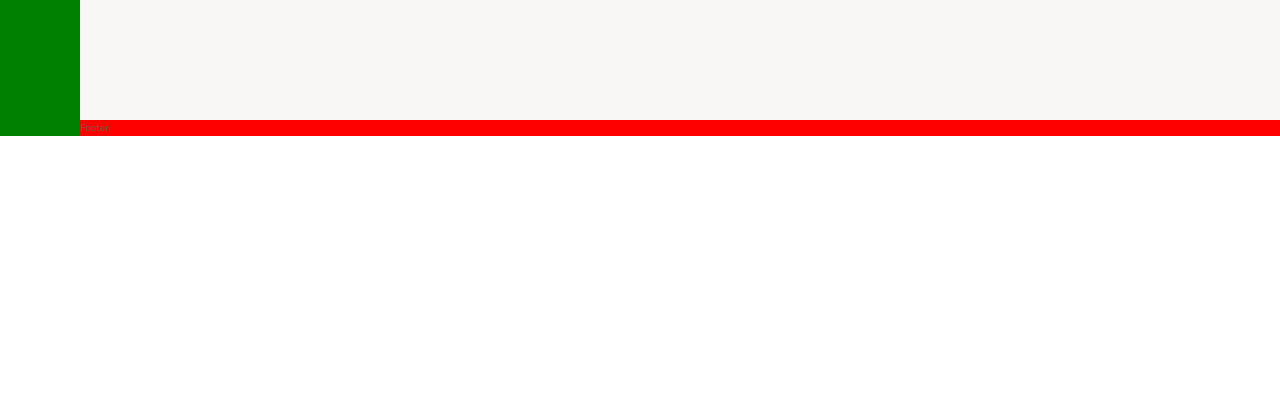
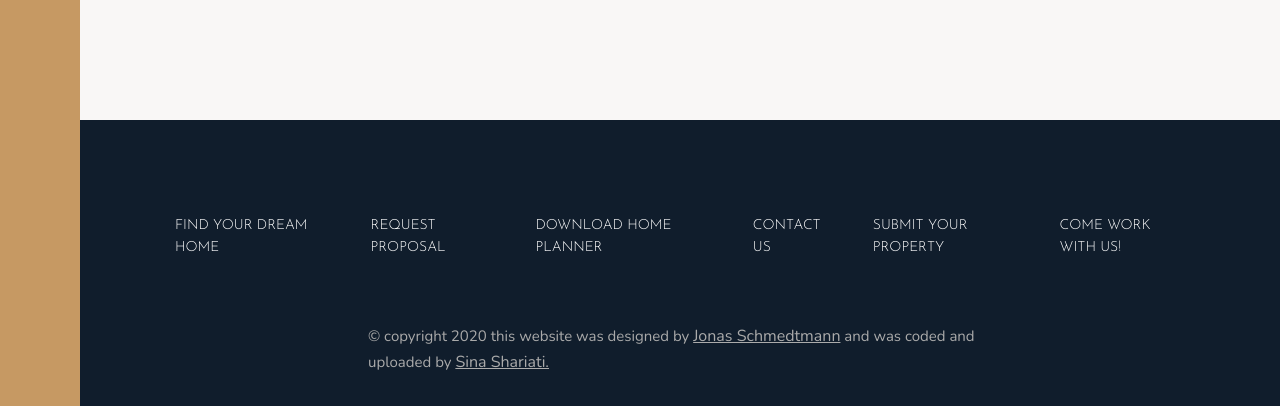
Before and after one commit to Noisyboy-9/nexter, a website: page public/index.html in a window 1280 px wide. Shown: the part 3263-3669 px from the top of the page. Before the commit the page ends 3399 px from the top, so only its background shows below. Drawn offline with nearby package versions, Linux system fonts and the light colour scheme.

Commit message:
finished building the footer and sidebar section

```diff
--- a/public/index.html
+++ b/public/index.html
@@ -13,10 +13,9 @@
 
 <body class="grid-container">
 
-
-
-
-    <aside class="sidebar">side bar</aside>
+    <aside class="sidebar">
+        <span class="sidebar__hamburger-icon"></span>
+    </aside>
 
     <header class="header">
         this is the header
@@ -429,7 +428,23 @@
         </figure>
     </section>
 
-    <footer class="footer">Footer</footer>
+    <footer class="footer">
+        <nav class="footer__nav">
+            <ul class="footer__list">
+                <li class="footer__item"><a href="#" class="footer__link">Find your dream home</a></li>
+                <li class="footer__item"><a href="#" class="footer__link">request proposal</a></li>
+                <li class="footer__item"><a href="#" class="footer__link">download home planner</a></li>
+                <li class="footer__item"><a href="#" class="footer__link">contact us</a></li>
+                <li class="footer__item"><a href="#" class="footer__link">submit your property</a></li>
+                <li class="footer__item"><a href="#" class="footer__link">come work with us!</a></li>
+            </ul>
+        </nav>
+
+
+        <p class="footer__copyright">
+            &copy; copyright 2020 this website was designed by <a class="footer__copyright-link" href="http://codingheroes.io/">Jonas  Schmedtmann</a> and was coded and uploaded by <a class="footer__copyright-link" href="https://github.com/Noisyboy-9">Sina Shariati.</a>
+        </p>
+    </footer>
 </body>
 
 </html>
--- a/src/scss/layouts/_footer.scss
+++ b/src/scss/layouts/_footer.scss
@@ -1,4 +1,60 @@
 .footer {
-    background-color: red;
+    background-color: $color-secondary;
     grid-column: 2 / -1;
+    padding: 8rem;
+
+    &__nav {
+        display: flex;
+        justify-content: center;
+    }
+
+    &__list {
+        display: flex;
+        list-style: none;
+    }
+
+    &__item {
+        &:not(:last-child) {
+            margin-right: 2rem;
+        }
+    }
+
+    &__link {
+
+        &:link,
+        &:visited {
+            font-size: 1.4rem;
+            font-family: $font-display;
+            display: block;
+            padding: 1.5rem;
+            text-transform: uppercase;
+            text-decoration: none;
+            text-emphasis: center;
+            color: white;
+            transition: all 0.2s;
+        }
+
+        &:hover,
+        &:active {
+            background-color: rgba(white, 0.05);
+            transform: translateY(-3px);
+        }
+    }
+
+    &__copyright {
+        width: 60%;
+        margin: 5rem auto -5rem auto;
+        font-size: 1.5rem;
+        color: $color-grey-light-2;
+    }
+
+    &__copyright-link {
+        font-size: 1.6rem;
+        color: lighten($color-grey-light-2, 0.4);
+        // text-decoration: none;
+
+        &:hover {
+            color: white;
+        }
+    }
 }
--- a/src/scss/layouts/_sidebar.scss
+++ b/src/scss/layouts/_sidebar.scss
@@ -1,4 +1,35 @@
 .sidebar {
-    background-color: green;
+    background-color: $color-primary;
     grid-row: 1/ -1;
+    display: flex;
+    justify-content: center;
+
+    &__hamburger-icon {
+        background-color: white;
+        width: 4.5rem;
+        height: 2px;
+        display: block;
+        margin-top: 4rem;
+        cursor: pointer;
+
+        &::after,
+        &::before {
+            content: "";
+            width: 4.5rem;
+            height: 2px;
+            background-color: white;
+            display: block
+        }
+
+        &::before {
+            transform: translateY(-1.2rem);
+        }
+
+        &::after {
+            transform: translateY(1.2rem);
+        }
+
+    }
+
+
 }
--- a/src/scss/page/_homePage.scss
+++ b/src/scss/page/_homePage.scss
@@ -1,5 +1,5 @@
 body.grid-container {
     display: grid;
-    grid-template-rows: 80vh min-content 40vw repeat(3 ,  min-content);
-    grid-template-columns: 8rem  minmax(6rem , 1fr) repeat(8, minmax(min-content , 15rem))  minmax(6rem , 1fr);
+    grid-template-rows: 80vh min-content 40vw repeat(3, min-content);
+    grid-template-columns: 8rem minmax(6rem, 1fr) repeat(8, minmax(min-content, 15rem)) minmax(6rem, 1fr);
 }
```
Also changed, not shown: public/main.min.css, 1 other file.
